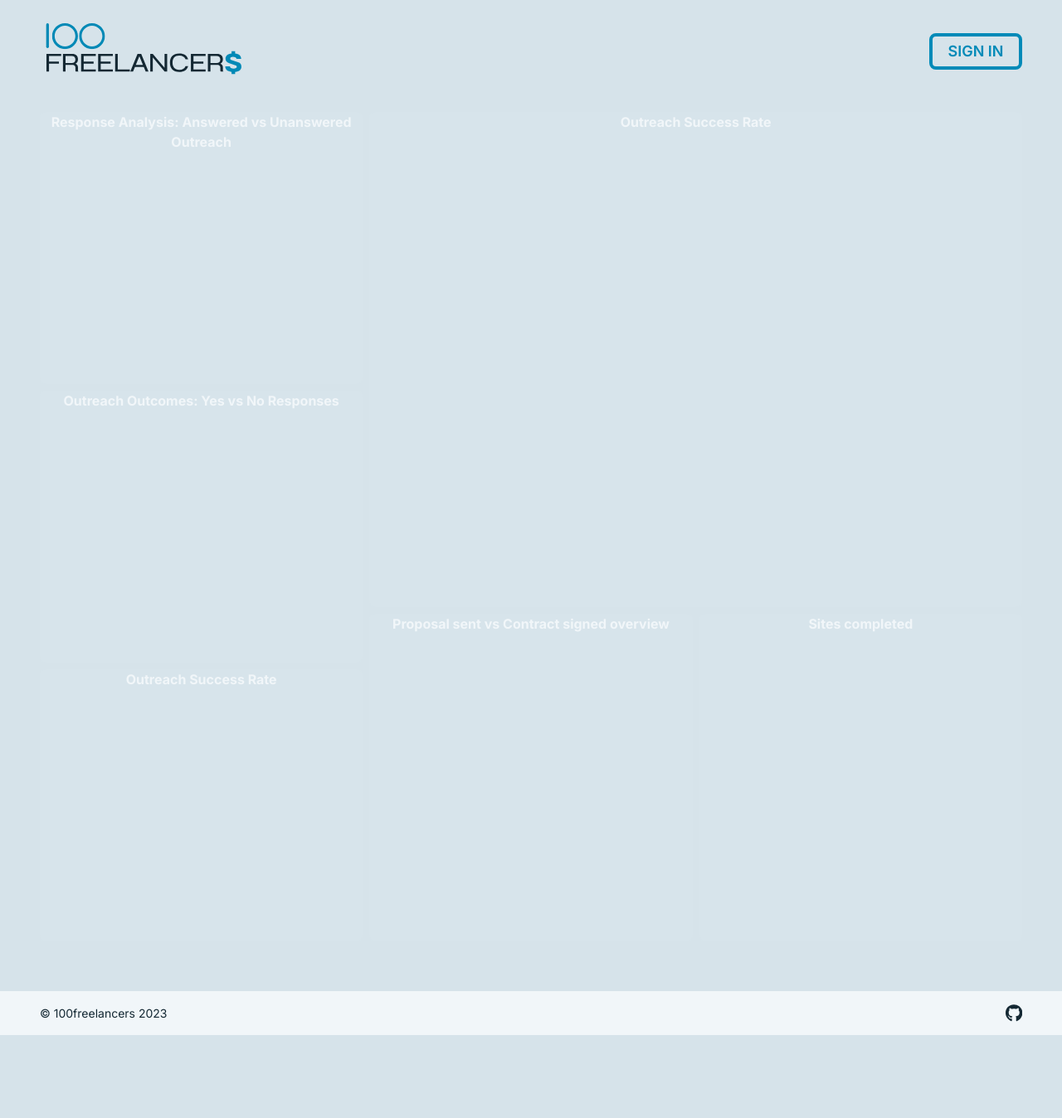
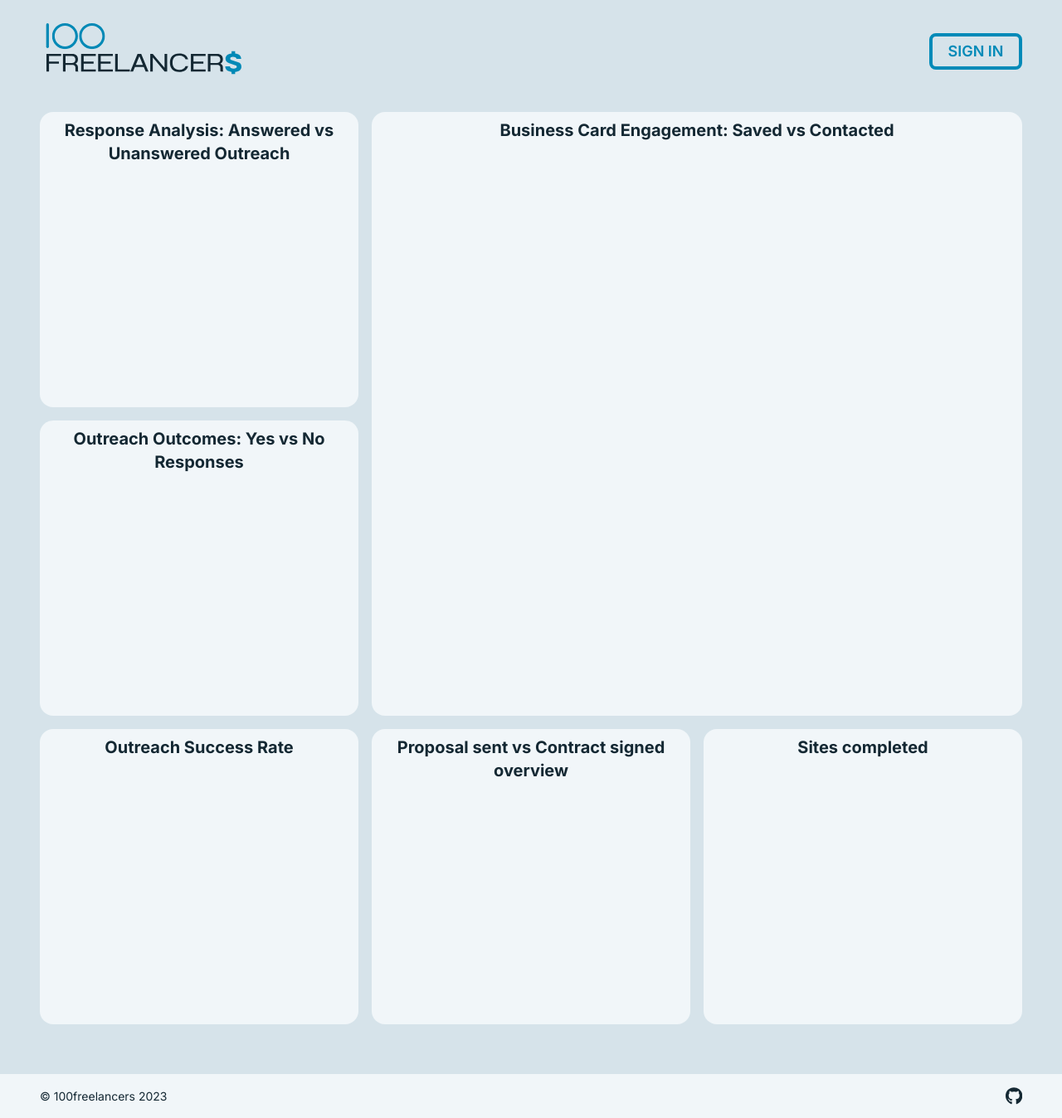
Before and after one commit to devlarabar/100freelancers, a Next.js app in the folder client/: page /profile in a window 1280 px wide. Shown: the whole page at 83% size. Before the commit the page ends 1248 px from the top, so only its background shows below. Built offline with nearby package versions, Linux system fonts and the light colour scheme; no server answers.

Commit message:
fixed layout for profile page

```diff
--- a/client/app/profile/page.jsx
+++ b/client/app/profile/page.jsx
@@ -1,29 +1,29 @@
 import React from "react";
 export default function Profile() {
   const maxWidth = "1000px";
-  const maxHeight = "1100px"; // Present the container from being too stretchy
+  const maxHeight = "1200px"; // Present the container from being too stretchy
   return (
-    <main className={`grid h-[1000px] max-h-[${maxHeight}]  max-w-[${maxWidth}] grid-cols-12 gap-2 text-center font-bold text-primary`}>
-      <aside className="col-span-4 grid grid-cols-1 grid-rows-3 gap-2 ">
-        <div className="rounded-lg bg-[#D7E4EB]">
-          Response Analysis: Answered vs Unanswered Outreach
-        </div>
-        <div className="rounded-lg bg-[#D7E4EB]">
-          Outreach Outcomes: Yes vs No Responses
-        </div>
-        <div className="rounded-lg bg-[#D7E4EB]">Outreach Success Rate</div>
-      </aside>
-      <section className="col-span-8 grid grid-cols-8 grid-rows-5 gap-x-2 gap-y-2   ">
-        <div className=" col-span-8 row-start-1 row-end-4 rounded-lg bg-[#D7E4EB]">
-          Outreach Success Rate
-        </div>
+    <main
+      className={`grid h-[1100px] max-h-[${maxHeight}]  max-w-[${maxWidth}] grid-cols-12 grid-rows-6 gap-4  text-center font-bold text-secondary`}
+    >
+      <section className="rounded-box  col-span-4  col-start-1 row-span-2 row-start-1 bg-primary p-2">
+        <h3>Response Analysis: Answered vs Unanswered Outreach</h3>
+      </section>
+      <section className="rounded-box   col-span-4 col-start-1 row-span-2 row-start-3 bg-primary p-2">
+        <h3>Outreach Outcomes: Yes vs No Responses</h3>
+      </section>
+      <section className="rounded-box  col-span-4 col-start-1 row-span-2 row-start-5 bg-primary p-2">
+        <h3>Outreach Success Rate</h3>
+      </section>
+      <section className=" rounded-box   col-span-8 col-start-5 row-span-4 row-start-1 bg-primary p-2">
+        <h3>Business Card Engagement: Saved vs Contacted</h3>
+      </section>
 
-        <div className=" col-span-4 row-start-4 row-end-6 rounded-lg bg-[#D7E4EB]  ">
-          Proposal sent vs Contract signed overview
-        </div>
-        <div className="  col-span-4 col-start-5 row-start-4 row-end-6 rounded-lg bg-[#D7E4EB] ">
-          Sites completed
-        </div>
+      <section className=" rounded-box    col-span-4 col-start-5 row-span-2 bg-primary p-2">
+        <h3>Proposal sent vs Contract signed overview</h3>
+      </section>
+      <section className="  rounded-box  col-span-4 col-start-9 row-span-2 bg-primary p-2 ">
+        <h3>Sites completed</h3>
       </section>
     </main>
   );
```
